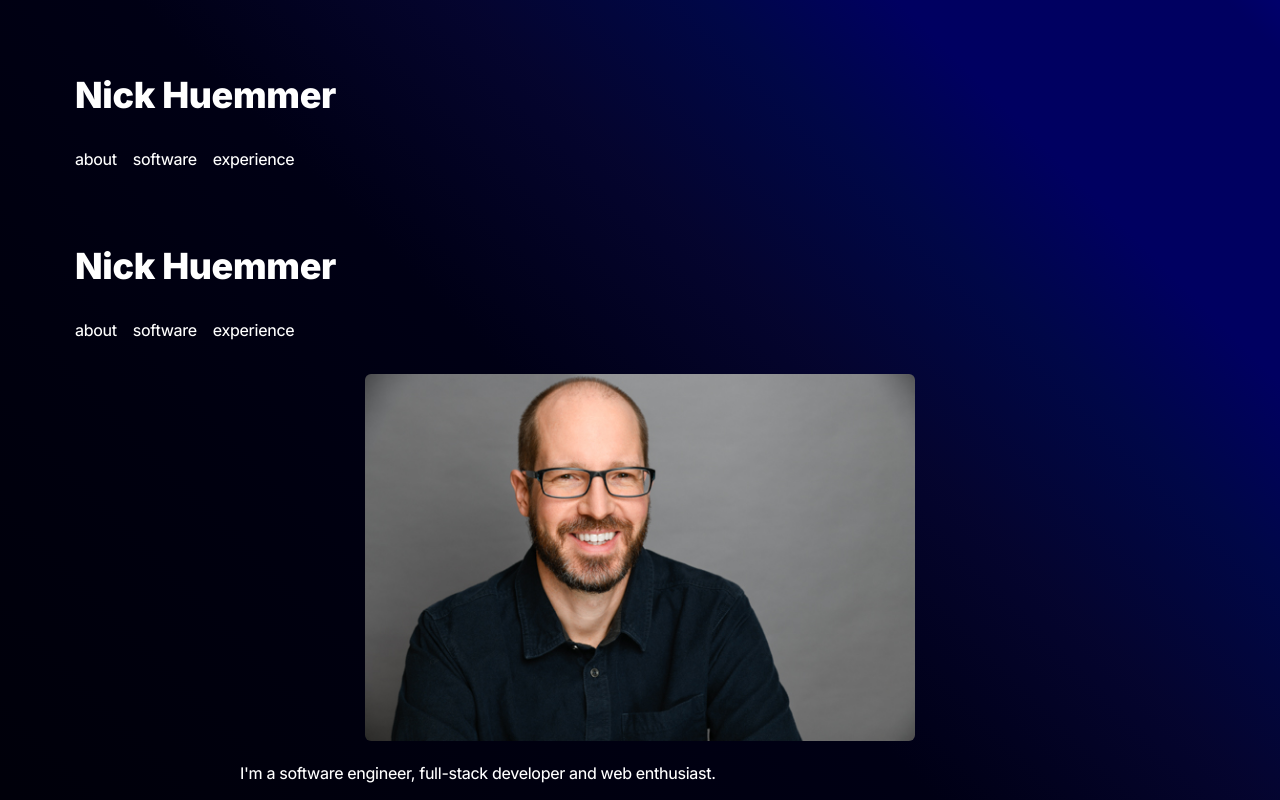
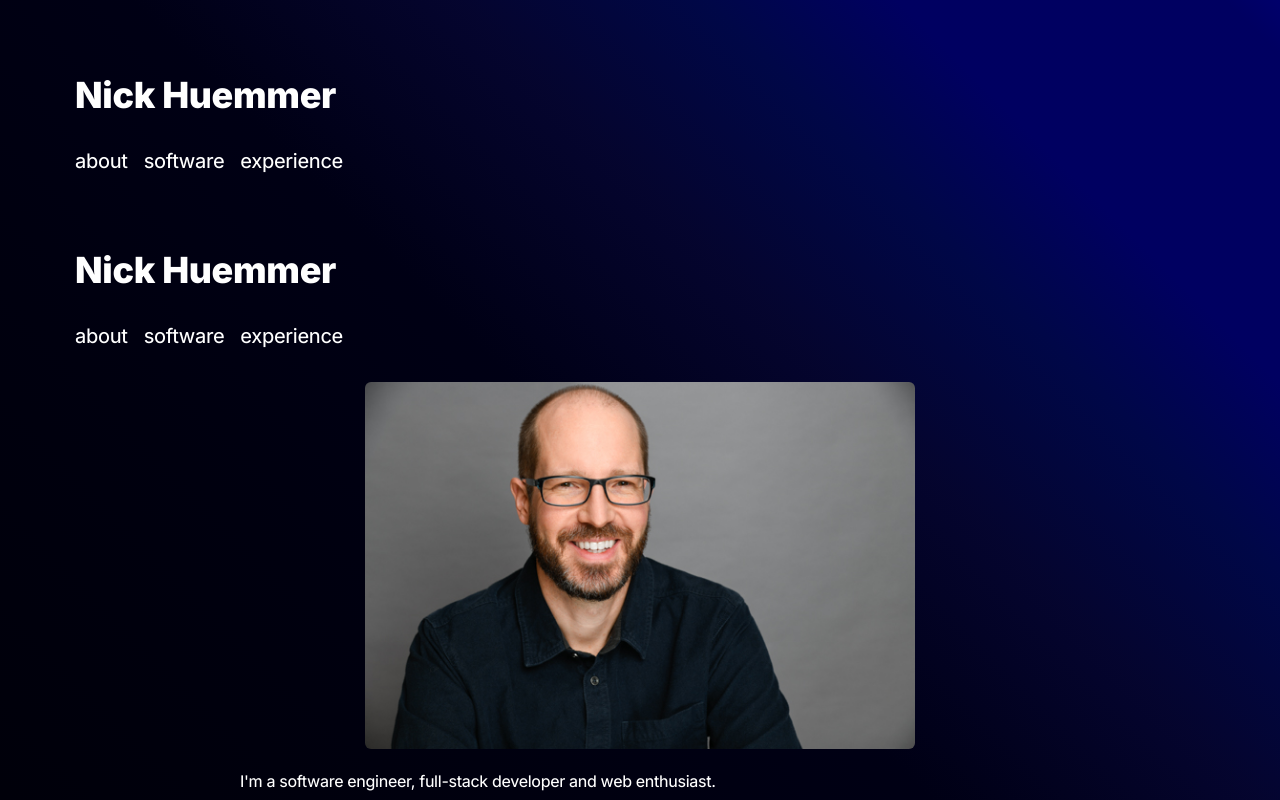
Before and after one commit to ElDuke717/personal-landing, a Next.js app: page / in a window 1280 px wide. Shown: the top 800 px of the page. Built offline with nearby package versions, Linux system fonts and the light colour scheme.

Commit message:
increase text size

```diff
--- a/src/app/layout.tsx
+++ b/src/app/layout.tsx
@@ -19,12 +19,12 @@ export default function RootLayout({
   return (
     <html lang="en">
       <body className={inter.className}>
-      <h1 className="font-bold text-2xl md:text-4xl mx-[75px] mt-[75px]">
-  <a href="/">Nick Huemmer</a>
-</h1>
-        <div className="flex justify-start items-center ml-[75px] my-8">
+        <h1 className="font-bold text-2xl md:text-4xl mx-[75px] mt-[75px]">
+          <a href="/">Nick Huemmer</a>
+        </h1>
+        <div className="flex justify-start items-center ml-[75px] my-8 text-xl">
           <a
-            className="cursor-pointer hover:underline hover:text-[#FFFF00] transition duration-1000"
+            className="cursor-pointer hover:underline hover:text-[#FFFF00] transition duration-1000 "
             href="/"
           >
             about
```
